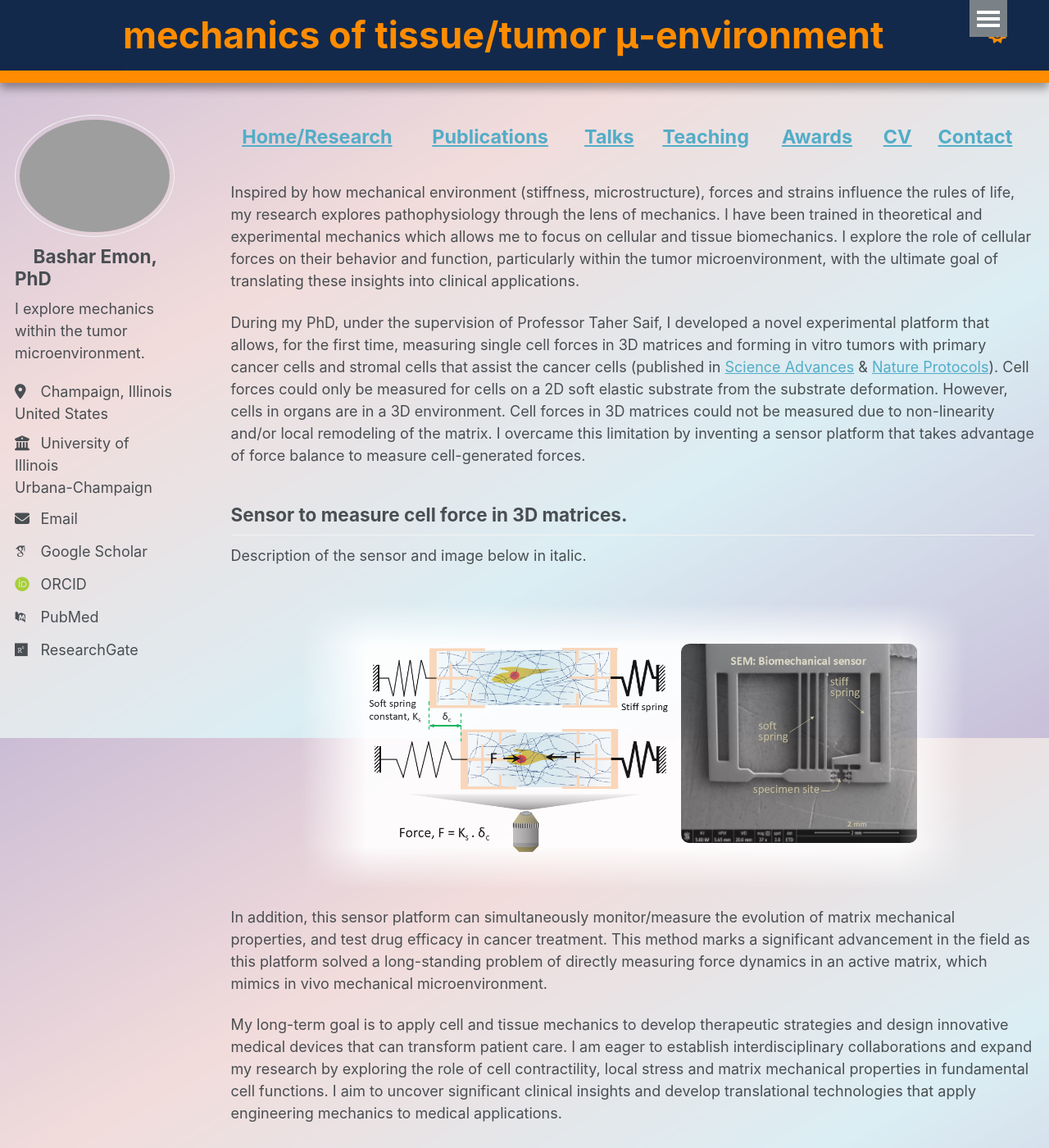
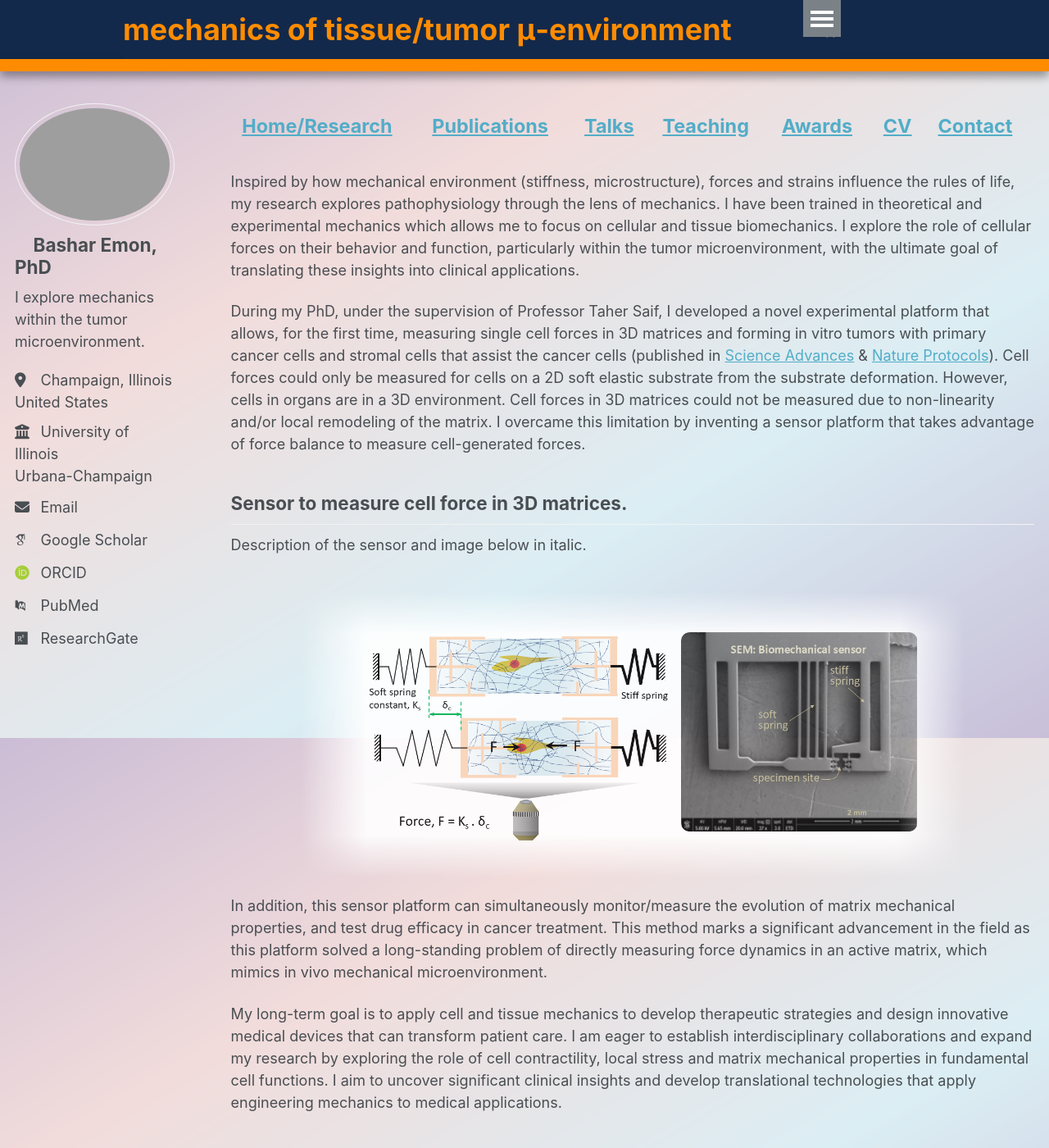
Before and after one commit to BasharEmon/BasharEmon.github.io, a Jekyll site: the page built from _pages/about.md, in a window 1280 px wide and 1400 px high. Shown: the whole window at 82% size. Built offline with Jekyll 4.4.1, drawn with Linux system fonts in a browser that asks for light colours; some web fonts are replaced.

Commit message:
Update _masthead.scss

```diff
--- a/_sass/layout/_masthead.scss
+++ b/_sass/layout/_masthead.scss
@@ -91,15 +91,15 @@
   }
 }
 .masthead__menu-item:first-child {
-  font-size: 2.5rem;  // or any size you want
-  font-weight: 700;
+  font-size: 2rem;  // or any size you want
+  font-weight: 500;
   //color: blue;
   text-align: center;
   width: 100%;         // ensure it can span full width
   justify-content: center; // works if flex item
 
   a:hover {
-    //font-weight: 800; //750;
+    //font-weight: 600; //750;
     color: #ffa500 !important; // #001040 !important;
     //text-shadow: 1px 1px 2px rgba(250, 250, 250, .1);
     background-color: var(--masthead-bg-color) !important;
```
